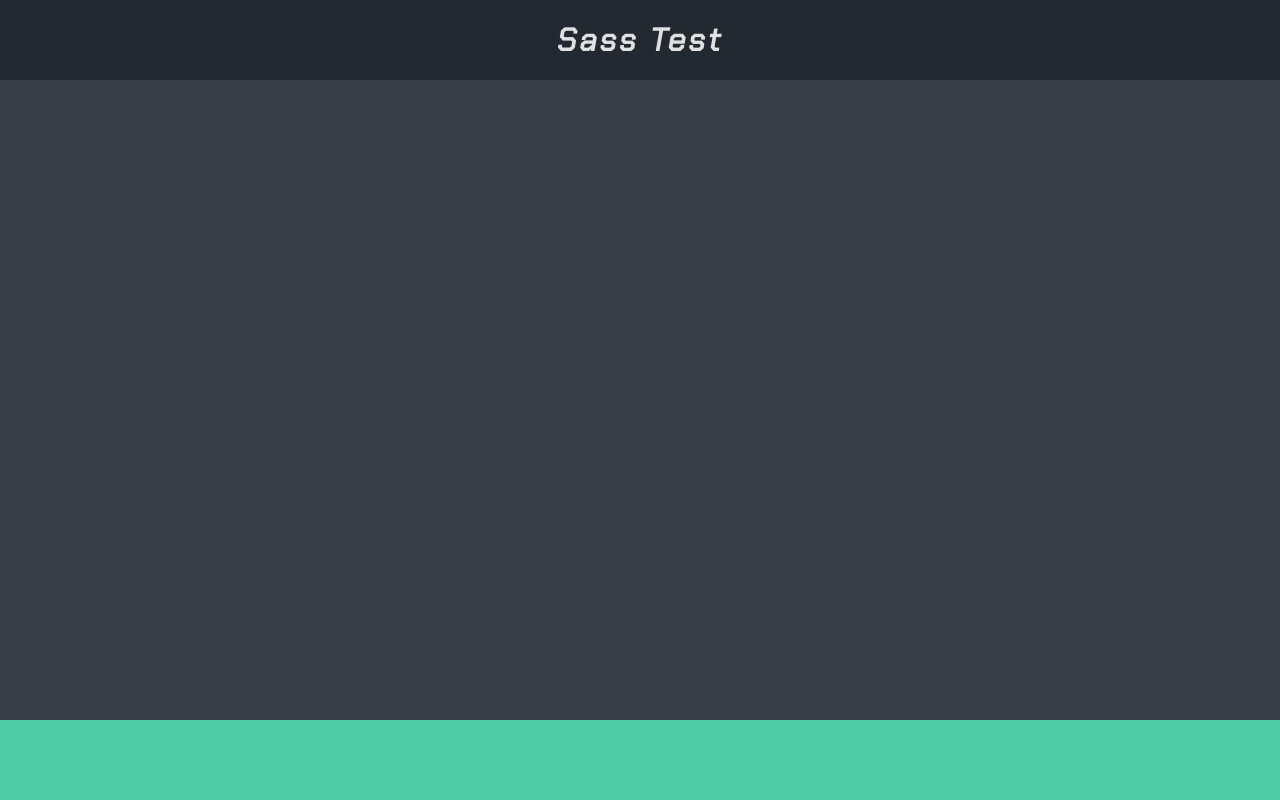
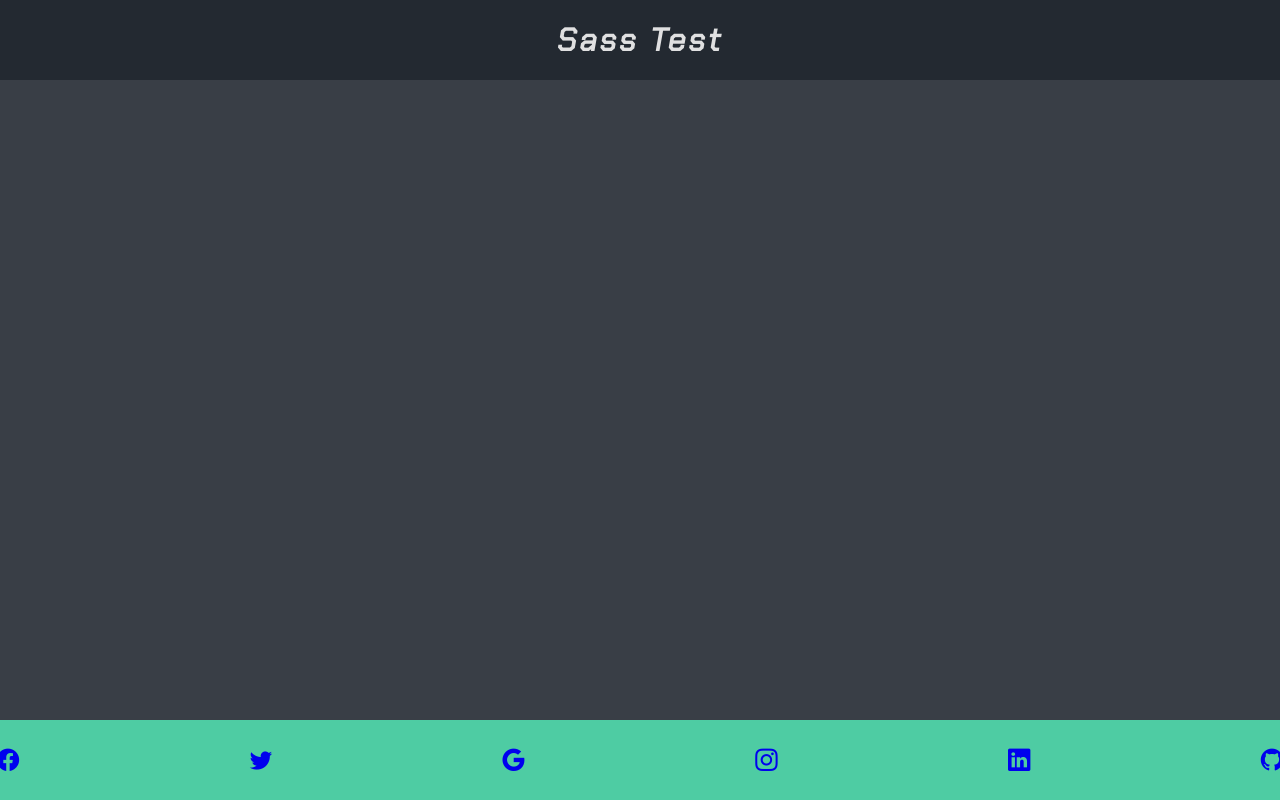
Before and after one commit to Kamus117/Sass-Test, a website: page index.html in a window 1280 px wide. Drawn offline with nearby package versions, Linux system fonts and the light colour scheme.

Commit message:
footer bootstrap

```diff
--- a/index.html
+++ b/index.html
@@ -8,6 +8,8 @@
     <link rel="stylesheet" href="./css/style.css">
     <!-- favicon -->
     <link rel="shortcut icon" href="./media/icons8-sass-48.png" type="image/x-icon">
+    <!-- bootstrap icons -->
+    <link rel="stylesheet" href="https://cdn.jsdelivr.net/npm/bootstrap-icons@1.10.2/font/bootstrap-icons.css">
     <!-- google fonts -->
     <link rel="preconnect" href="https://fonts.googleapis.com">
     <link rel="preconnect" href="https://fonts.gstatic.com" crossorigin>
@@ -21,6 +23,34 @@
     <main>
     </main>
     <footer>
-    </footer>
+    <!-- Facebook -->
+        <a class="btn btn-outline-light btn-floating m-1" href="#!" role="button"
+        ><i class="bi bi-facebook"></i>
+        </a>
+    <!-- Twitter -->
+        <a class="btn btn-outline-light btn-floating m-1" href="#!" role="button"
+        ><i class="bi bi-twitter"></i
+        ></a>
+
+    <!-- Google -->
+        <a class="btn btn-outline-light btn-floating m-1" href="#!" role="button"
+        ><i class="bi bi-google"></i
+        ></a>
+
+    <!-- Instagram -->
+        <a class="btn btn-outline-light btn-floating m-1" href="#!" role="button"
+        ><i class="bi bi-instagram"></i
+        ></a>
+
+    <!-- Linkedin -->
+        <a class="btn btn-outline-light btn-floating m-1" href="#!" role="button"
+        ><i class="bi bi-linkedin"></i
+        ></a>
+
+    <!-- Github -->
+        <a class="btn btn-outline-light btn-floating m-1" href="#!" role="button"
+        ><i class="bi bi-github"></i
+        ></a>
+    </footer >
 </body>
 </html>
--- a/scss/_footer.scss
+++ b/scss/_footer.scss
@@ -1,6 +1,13 @@
 footer{
     height: 10vh;
     background-color: $celeste;
-    color: aliceblue;
+    color: rgb(0, 0, 0);
     display: flex;
+    justify-content: center;
+    align-items: center;
+    font-size: 1.4rem;
+
+    a{
+        margin: 9vw;
+    }
 }
--- a/scss/normalize.scss
+++ b/scss/normalize.scss
@@ -2,7 +2,6 @@
     margin: 0;
     padding: 0;
     box-sizing: border-box;
-
     font-family: 'Righteous', cursive;
 
 }
```
Also changed, not shown: css/style.css.
